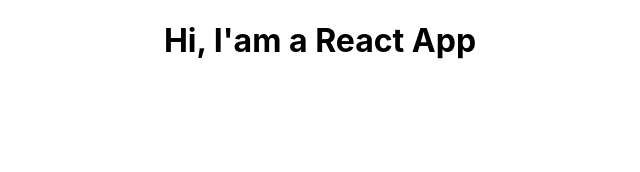
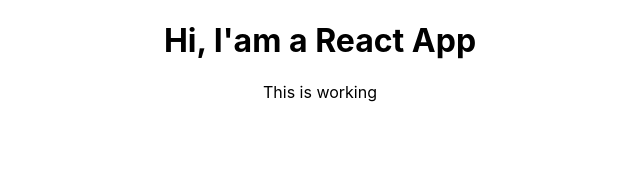
Before and after one commit to wisezt/react-complete-guide, a React (Create React App) app: page / in a window 1280 px wide. Shown: the top 172 px of the page, without its empty margins (320-960 px from the left). Built offline with nearby package versions, Linux system fonts and the light colour scheme.

Commit message:
It is working

```diff
--- a/src/App.js
+++ b/src/App.js
@@ -9,6 +9,7 @@
     return (
       <div className="App">
        <h1>Hi, I'am  a React App</h1>
+	   <p>This is working</p>
       </div>)
 
   }
```
